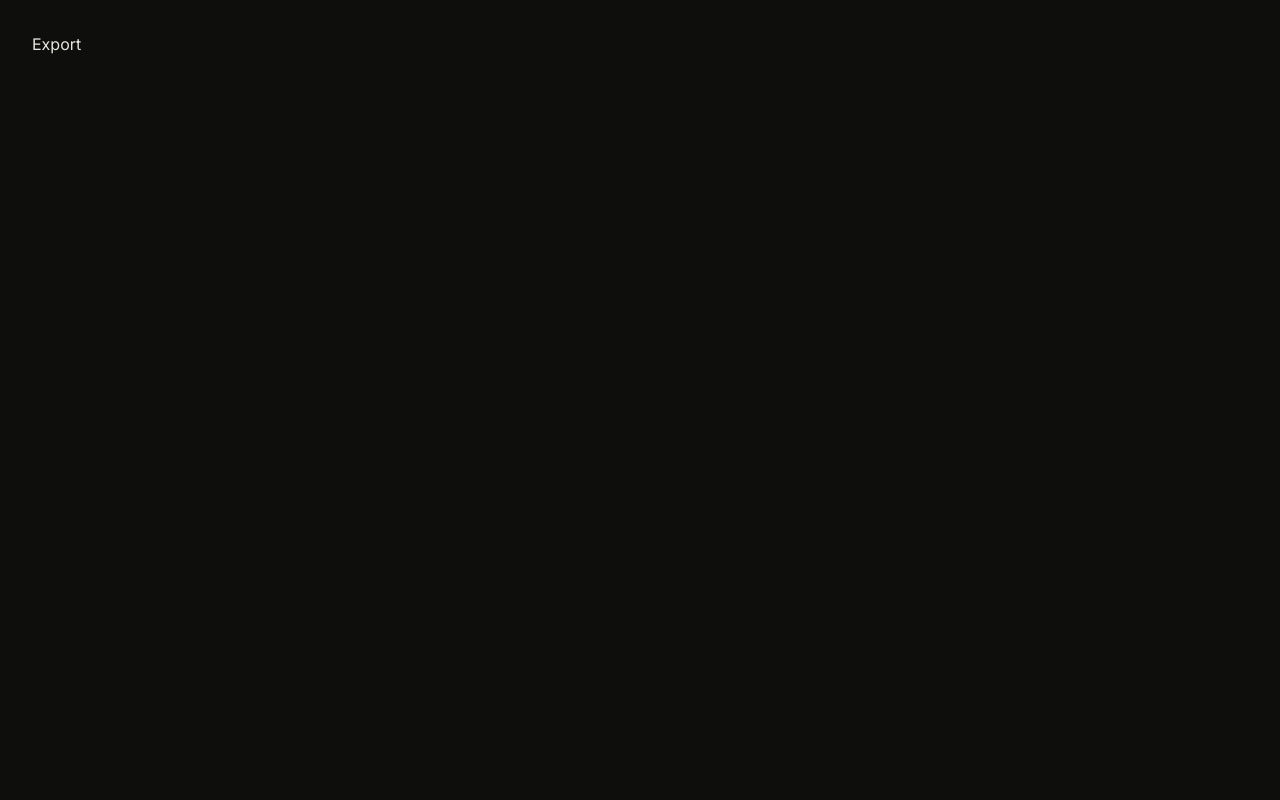
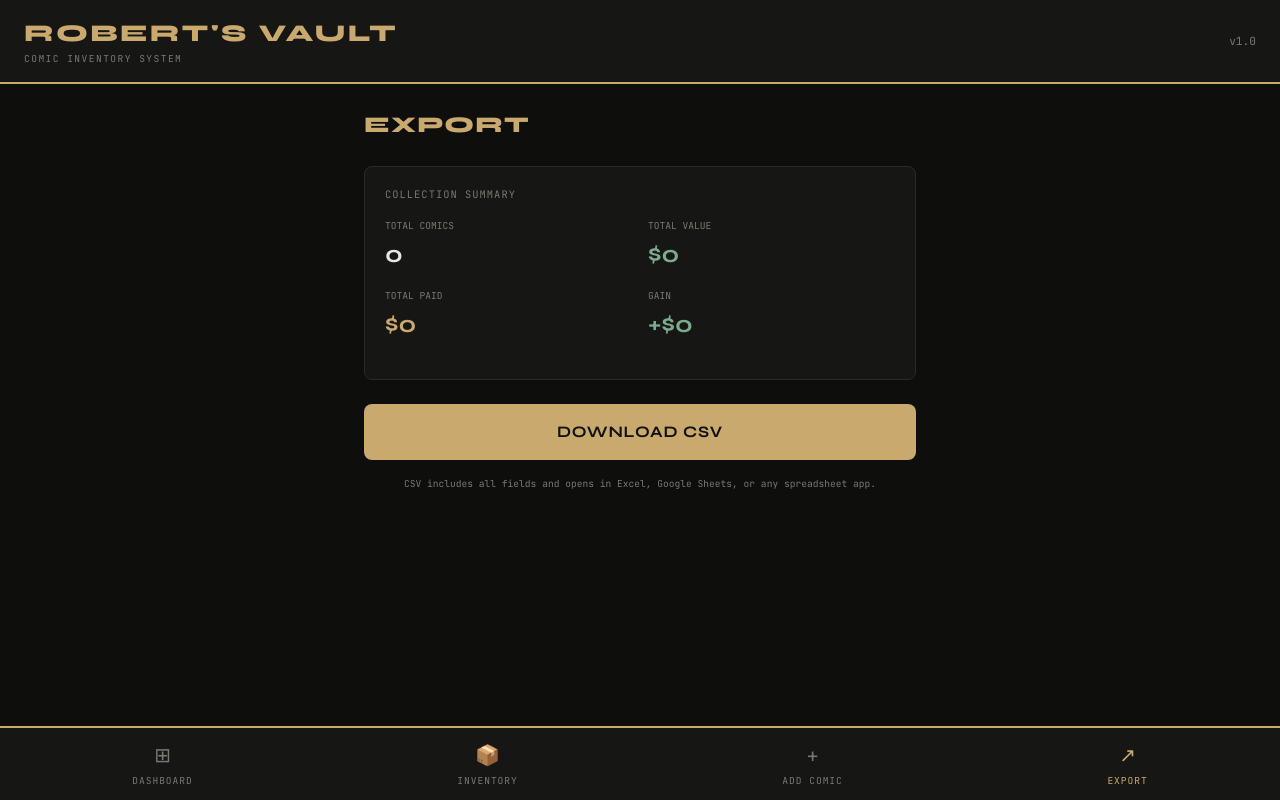
Before and after one commit to saulgtattoos/longbox, a React (Vite) app: page /export in a window 1280 px wide. Built offline with nearby package versions, Linux system fonts and the light colour scheme.

Commit message:
export page with CSV download and collection stats

```diff
--- a/src/pages/Export.jsx
+++ b/src/pages/Export.jsx
@@ -1,7 +1,169 @@
+import { useState } from 'react'
+import AppShell from '../components/layout/AppShell'
+
 export default function Export() {
+  const [exported, setExported] = useState(false)
+
+  function getComics() {
+    return JSON.parse(localStorage.getItem('longbox_comics') || '[]')
+  }
+
+  function downloadCSV() {
+    const comics = getComics()
+    if (comics.length === 0) {
+      alert('No comics in collection yet.')
+      return
+    }
+
+    const headers = ['Title', 'Issue', 'Publisher', 'Year', 'Condition', 'Variant', 'Purchase Price', 'Estimated Value', 'Notes']
+    const rows = comics.map(c => [
+      c.title || '',
+      c.issue || '',
+      c.publisher || '',
+      c.year || '',
+      c.condition || '',
+      c.variant ? 'Yes' : 'No',
+      c.purchasePrice || '',
+      c.estimatedValue || '',
+      c.notes || '',
+    ])
+
+    const csv = [headers, ...rows]
+      .map(row => row.map(val => `"${String(val).replace(/"/g, '""')}"`).join(','))
+      .join('\n')
+
+    const blob = new Blob([csv], { type: 'text/csv' })
+    const url = URL.createObjectURL(blob)
+    const a = document.createElement('a')
+    a.href = url
+    a.download = `roberts-vault-${new Date().toISOString().split('T')[0]}.csv`
+    a.click()
+    URL.revokeObjectURL(url)
+    setExported(true)
+    setTimeout(() => setExported(false), 3000)
+  }
+
+  function getStats() {
+    const comics = getComics()
+    const total = comics.length
+    const totalValue = comics.reduce((sum, c) => sum + (parseFloat(c.estimatedValue) || 0), 0)
+    const totalPaid = comics.reduce((sum, c) => sum + (parseFloat(c.purchasePrice) || 0), 0)
+    const gain = totalValue - totalPaid
+    const publishers = [...new Set(comics.map(c => c.publisher).filter(Boolean))]
+    return { total, totalValue, totalPaid, gain, publishers }
+  }
+
+  const stats = getStats()
+
   return (
-    <div style={{ color: 'var(--text)', padding: '2rem' }}>
-      <h1>Export</h1>
-    </div>
+    <AppShell>
+      <div style={{ padding: '1.5rem', maxWidth: '600px', margin: '0 auto' }}>
+
+        <h2 style={{
+          fontFamily: 'Syne, sans-serif',
+          fontWeight: 800,
+          fontSize: '1.4rem',
+          color: 'var(--gold)',
+          marginBottom: '1.5rem',
+          letterSpacing: '0.05em',
+        }}>
+          EXPORT
+        </h2>
+
+        {/* Collection Summary */}
+        <div style={{
+          background: 'var(--surface)',
+          border: '1px solid #2a2a27',
+          borderRadius: '8px',
+          padding: '1.25rem',
+          marginBottom: '1.5rem',
+        }}>
+          <p style={{
+            fontFamily: 'JetBrains Mono, monospace',
+            fontSize: '0.65rem',
+            color: 'var(--muted)',
+            letterSpacing: '0.1em',
+            marginBottom: '1rem',
+          }}>
+            COLLECTION SUMMARY
+          </p>
+
+          <div style={{ display: 'grid', gridTemplateColumns: '1fr 1fr', gap: '1rem', marginBottom: '1rem' }}>
+            <div>
+              <p style={{ fontFamily: 'JetBrains Mono, monospace', fontSize: '0.6rem', color: 'var(--muted)', marginBottom: '0.25rem' }}>TOTAL COMICS</p>
+              <p style={{ fontFamily: 'Syne, sans-serif', fontWeight: 700, fontSize: '1.5rem', color: 'var(--text)' }}>{stats.total}</p>
+            </div>
+            <div>
+              <p style={{ fontFamily: 'JetBrains Mono, monospace', fontSize: '0.6rem', color: 'var(--muted)', marginBottom: '0.25rem' }}>TOTAL VALUE</p>
+              <p style={{ fontFamily: 'Syne, sans-serif', fontWeight: 700, fontSize: '1.5rem', color: 'var(--success)' }}>${stats.totalValue.toLocaleString()}</p>
+            </div>
+            <div>
+              <p style={{ fontFamily: 'JetBrains Mono, monospace', fontSize: '0.6rem', color: 'var(--muted)', marginBottom: '0.25rem' }}>TOTAL PAID</p>
+              <p style={{ fontFamily: 'Syne, sans-serif', fontWeight: 700, fontSize: '1.5rem', color: 'var(--gold)' }}>${stats.totalPaid.toLocaleString()}</p>
+            </div>
+            <div>
+              <p style={{ fontFamily: 'JetBrains Mono, monospace', fontSize: '0.6rem', color: 'var(--muted)', marginBottom: '0.25rem' }}>GAIN</p>
+              <p style={{ fontFamily: 'Syne, sans-serif', fontWeight: 700, fontSize: '1.5rem', color: stats.gain >= 0 ? 'var(--success)' : 'var(--red)' }}>
+                {stats.gain >= 0 ? '+' : ''}${stats.gain.toLocaleString()}
+              </p>
+            </div>
+          </div>
+
+          {stats.publishers.length > 0 && (
+            <div>
+              <p style={{ fontFamily: 'JetBrains Mono, monospace', fontSize: '0.6rem', color: 'var(--muted)', marginBottom: '0.5rem' }}>PUBLISHERS</p>
+              <div style={{ display: 'flex', flexWrap: 'wrap', gap: '0.4rem' }}>
+                {stats.publishers.map(pub => (
+                  <span key={pub} style={{
+                    fontFamily: 'JetBrains Mono, monospace',
+                    fontSize: '0.6rem',
+                    color: 'var(--gold)',
+                    background: 'var(--surface2)',
+                    border: '1px solid #333',
+                    borderRadius: '4px',
+                    padding: '0.2rem 0.5rem',
+                  }}>
+                    {pub}
+                  </span>
+                ))}
+              </div>
+            </div>
+          )}
+        </div>
+
+        {/* Download Button */}
+        <button
+          onClick={downloadCSV}
+          style={{
+            width: '100%',
+            background: exported ? 'var(--success)' : 'var(--gold)',
+            color: 'var(--ink)',
+            border: 'none',
+            borderRadius: '8px',
+            padding: '1rem',
+            fontFamily: 'Syne, sans-serif',
+            fontWeight: 700,
+            fontSize: '1rem',
+            letterSpacing: '0.05em',
+            cursor: 'pointer',
+            transition: 'background 0.3s',
+            marginBottom: '1rem',
+          }}
+        >
+          {exported ? 'DOWNLOADED' : 'DOWNLOAD CSV'}
+        </button>
+
+        <p style={{
+          fontFamily: 'JetBrains Mono, monospace',
+          fontSize: '0.6rem',
+          color: 'var(--muted)',
+          textAlign: 'center',
+          lineHeight: 1.6,
+        }}>
+          CSV includes all fields and opens in Excel, Google Sheets, or any spreadsheet app.
+        </p>
+
+      </div>
+    </AppShell>
   )
 }
```
Also changed, not shown: 1 other file (tests, documents, lock files or other folders).
